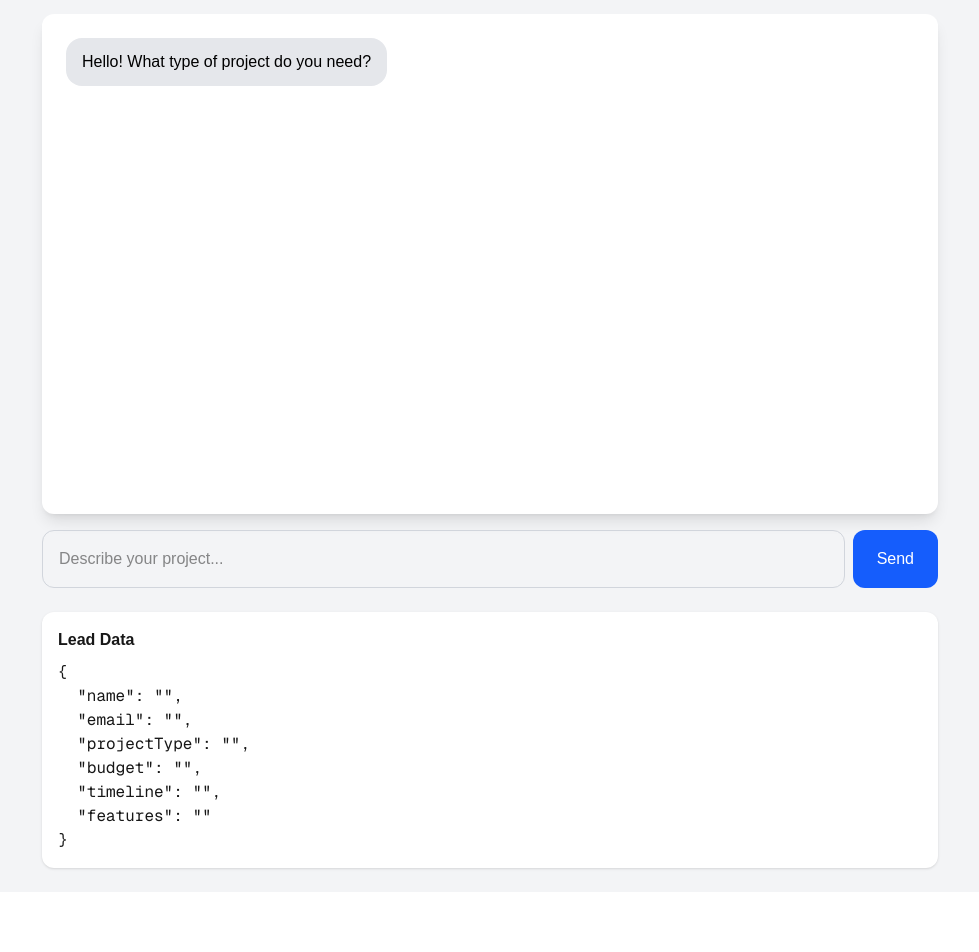
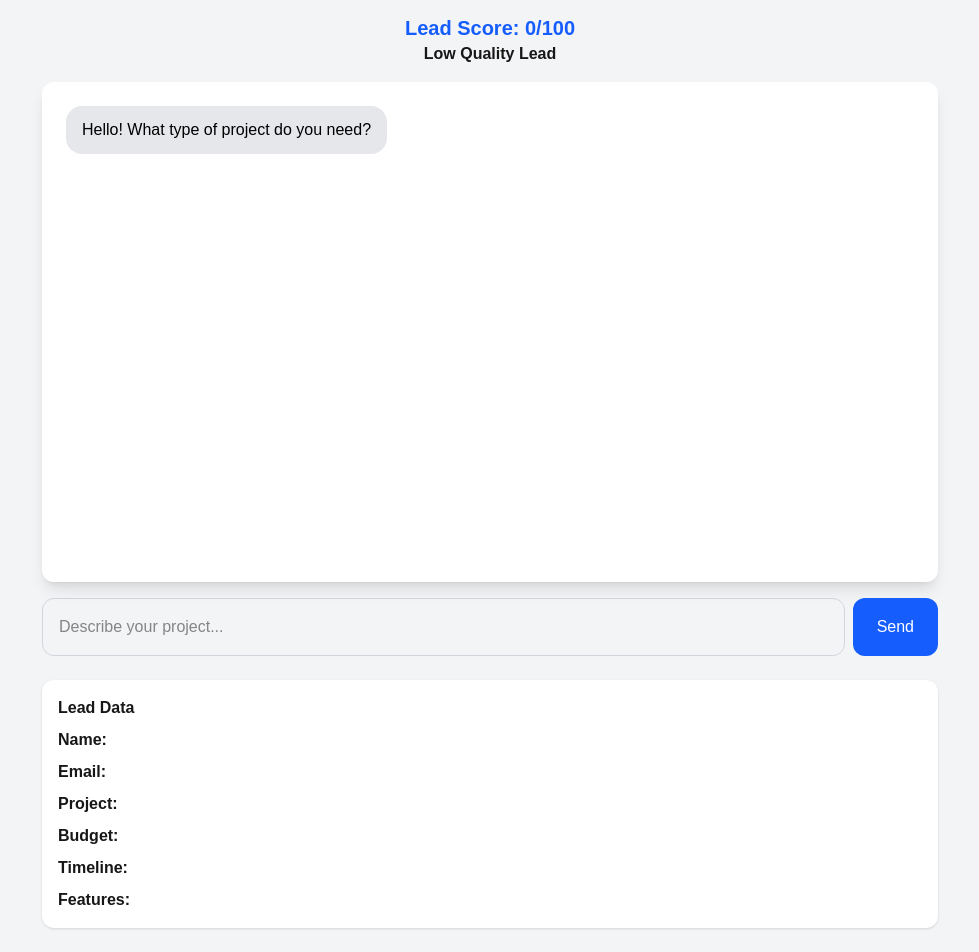
Before and after one commit to DEEPAKKUMAR414/AI-lead-qualification-generator, a Next.js app: page / in a window 1280 px wide. Shown: the part 102-1054 px from the top of the page, without its empty margins (150-1129 px from the left). Before the commit the page ends 994 px from the top, so only its background shows below. Built offline with nearby package versions, Linux system fonts and the light colour scheme.

Commit message:
Add lead scoring engine

```diff
--- a/app/page.tsx
+++ b/app/page.tsx
@@ -145,6 +145,27 @@ export default function ChatPage() {
 
   const completionPercentage =
     (completedFields / 6) * 100;
+    let leadScore = 0;
+
+if (leadData.projectType) leadScore += 20;
+
+if (leadData.budget) leadScore += 20;
+
+if (leadData.timeline) leadScore += 15;
+
+if (leadData.features) leadScore += 25;
+
+if (leadData.email) leadScore += 10;
+
+if (leadData.name) leadScore += 10;
+
+let leadQuality = "Low Quality Lead";
+
+if (leadScore >= 80) {
+  leadQuality = "High Quality Lead";
+} else if (leadScore >= 50) {
+  leadQuality = "Medium Quality Lead";
+}
 
   return (
     <main className="min-h-screen bg-gray-100 flex flex-col items-center p-6">
@@ -155,6 +176,14 @@ export default function ChatPage() {
       <p className="mb-4 text-lg font-semibold text-green-600">
         Lead Completion: {completionPercentage.toFixed(0)}%
       </p>
+      <p className="text-xl font-bold text-blue-600">
+  Lead Score: {leadScore}/100
+</p>
+
+    <p className="mb-4 font-semibold">
+      {leadQuality}
+    </p>
+
 
       <div className="w-full max-w-4xl bg-white shadow-lg rounded-xl p-6 h-[500px] overflow-y-auto">
         {messages.map((msg, index) => (
@@ -199,9 +228,14 @@ export default function ChatPage() {
       <div className="w-full max-w-4xl mt-6 bg-white p-4 rounded-xl shadow">
         <h2 className="font-bold mb-2">Lead Data</h2>
 
-        <pre>
-          {JSON.stringify(leadData, null, 2)}
-        </pre>
+        <div className="space-y-2">
+  <p><strong>Name:</strong> {leadData.name}</p>
+  <p><strong>Email:</strong> {leadData.email}</p>
+  <p><strong>Project:</strong> {leadData.projectType}</p>
+  <p><strong>Budget:</strong> {leadData.budget}</p>
+  <p><strong>Timeline:</strong> {leadData.timeline}</p>
+  <p><strong>Features:</strong> {leadData.features}</p>
+</div>
       </div>
     </main>
   );
```
